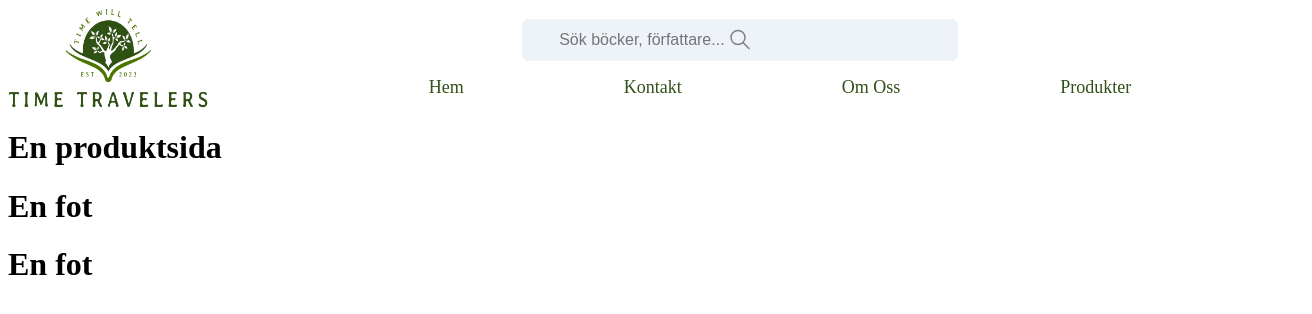
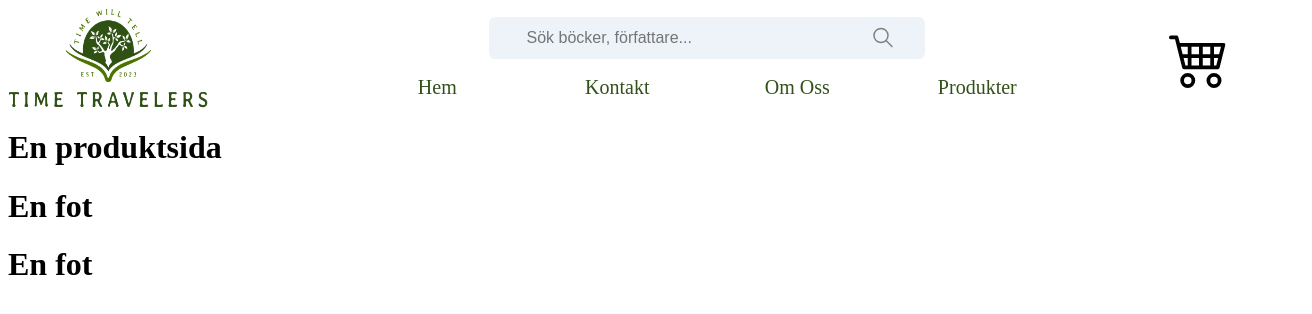
Before and after one commit to MauritzEmanuel/GroupProject_Frontend2, a React (Vite) app in the folder Frontend/: page /products/1 in a window 1280 px wide. Shown: the top 314 px of the page, 1312 px wide, since content can reach past the window. Built offline with nearby package versions, Linux system fonts and the light colour scheme; no server answers.

Commit message:
navbar nästan färdig!

```diff
--- a/Frontend/src/components/Navbar.jsx
+++ b/Frontend/src/components/Navbar.jsx
@@ -41,6 +41,10 @@ const Navbar = () => {
                             </li>
                         </ul>
                     </div>
+
+                    <div className='InvisibleBox'>
+                        <svg viewBox="0 0 16 16" xmlns="http://www.w3.org/2000/svg" fill="#000000" className="bi bi-cart4" stroke="#000000" stroke-width="0.00016"><g id="SVGRepo_bgCarrier" stroke-width="0"></g><g id="SVGRepo_tracerCarrier" stroke-linecap="round" stroke-linejoin="round"></g><g id="SVGRepo_iconCarrier"> <path d="M0 2.5A.5.5 0 0 1 .5 2H2a.5.5 0 0 1 .485.379L2.89 4H14.5a.5.5 0 0 1 .485.621l-1.5 6A.5.5 0 0 1 13 11H4a.5.5 0 0 1-.485-.379L1.61 3H.5a.5.5 0 0 1-.5-.5zM3.14 5l.5 2H5V5H3.14zM6 5v2h2V5H6zm3 0v2h2V5H9zm3 0v2h1.36l.5-2H12zm1.11 3H12v2h.61l.5-2zM11 8H9v2h2V8zM8 8H6v2h2V8zM5 8H3.89l.5 2H5V8zm0 5a1 1 0 1 0 0 2 1 1 0 0 0 0-2zm-2 1a2 2 0 1 1 4 0 2 2 0 0 1-4 0zm9-1a1 1 0 1 0 0 2 1 1 0 0 0 0-2zm-2 1a2 2 0 1 1 4 0 2 2 0 0 1-4 0z"></path> </g></svg>
+                    </div>
                 </nav>
             </header>
         </>
--- a/Frontend/src/cssFiles/navbar.css
+++ b/Frontend/src/cssFiles/navbar.css
@@ -3,6 +3,7 @@
 }
 
 .navbar {
+    display: flex;
     align-items: center;
     width: 100%;
 }
@@ -11,6 +12,8 @@
     width: 200px;
     height: 100px;
 }
+
+
 
 .div-su-nav {
     justify-content: center;
@@ -25,6 +28,7 @@
     width: 100%;
     position: relative;
     align-items: center;
+    margin-left: 2.5em;
 }
   .search-nav input {
     height: 2.5em;
@@ -40,7 +44,8 @@
         border: 1px solid green;
     }
   .search-nav svg {
-    position: absolute;
+      position: absolute;
+      margin-left: 22em;
   }
 
 .ul-nav {
@@ -48,19 +53,43 @@
     list-style-type: none;
     margin-bottom: auto;
     width: 100%;
-    gap: 10em;
+    gap: 5em;
 }
   .ul-nav li {
+      display: flex;
     flex-direction: column;
-    font-size: 18px;
-    color: #325119;
-    height: 20;
+    font-size: 20px;
+      height: 25px;
+      width: 100px;
+      border-radius: 20px;
   }
   .ul-nav a {
+      margin-top: 1px;
     text-decoration: none;
-    color: inherit;
+    color: #325119;
     cursor: pointer;
+      text-align: center;
+      height: 25px;
   }
     .ul-nav a:hover {
-        text-decoration: underline;
+        color: white;
     }
+
+    .ul-nav li:hover{
+        background-color: #325119;
+    }
+
+.InvisibleBox{
+    display: flex;
+    justify-content: center;
+    width: 200px;
+    height: 100px;
+}
+
+    .InvisibleBox svg{
+        width: 60px;
+    }
+
+    .InvisibleBox svg:hover{
+        background-color: #325119;
+    }
```
